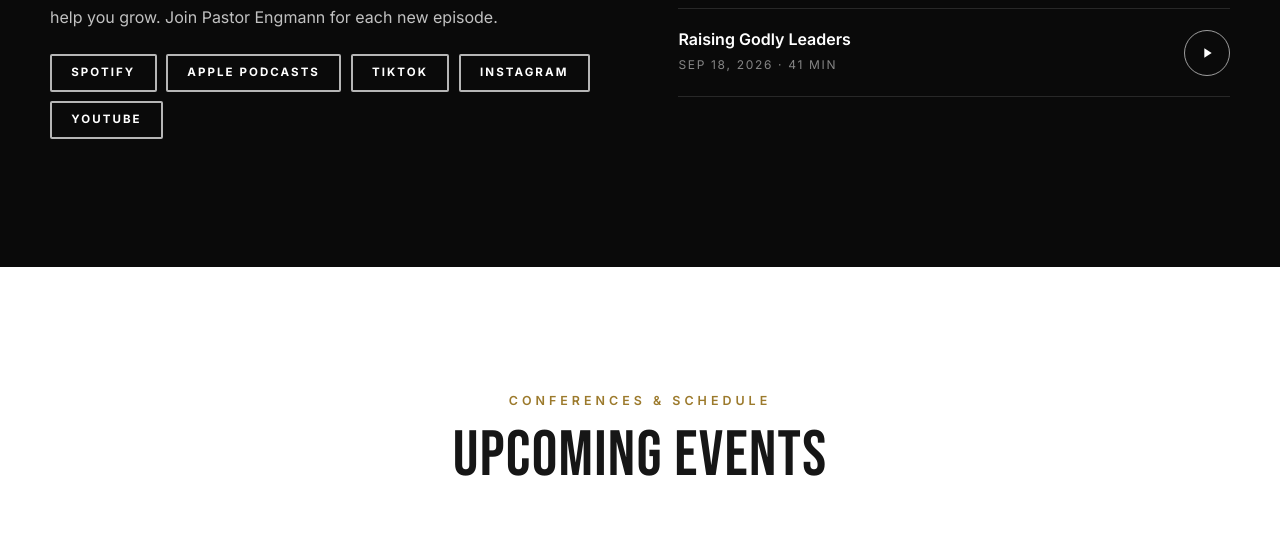
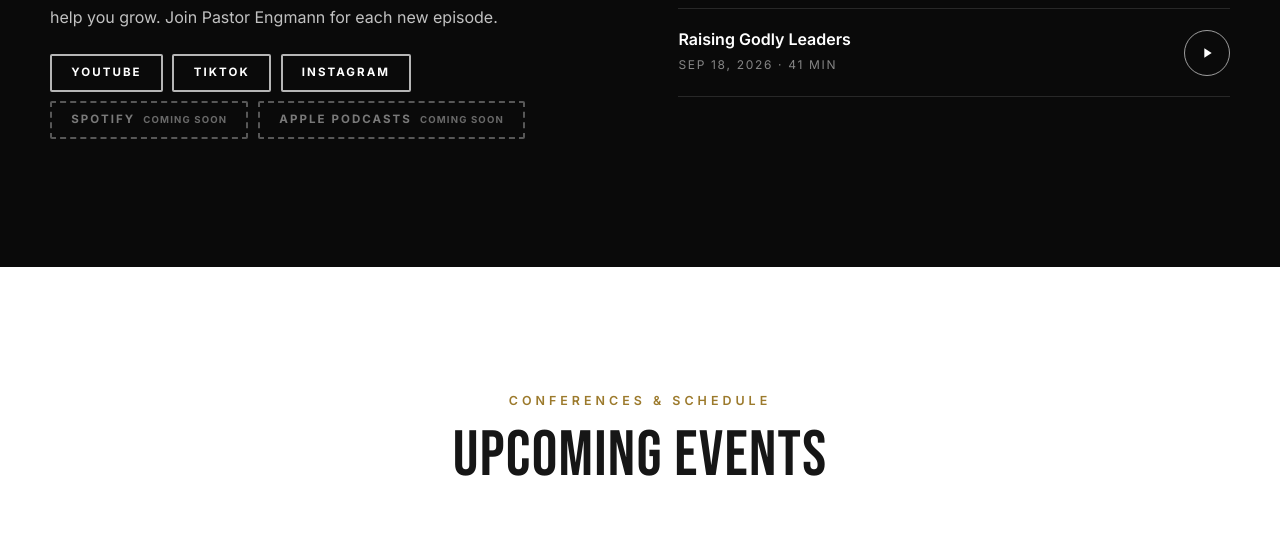
Before and after one commit to prynzdigital/reyan, a plain HTML site: page index.html in a window 1280 px wide. Shown: the part 6563-7104 px from the top of the page. Drawn offline with Linux system fonts and the light colour scheme.

Commit message:
Reorder podcast buttons; mark Spotify and Apple Podcasts coming soon
YouTube, TikTok and Instagram come first. Spotify and Apple Podcasts
sit underneath as disabled 'Coming soon' buttons until their links are
added in site-data.js; episode play buttons fall back to YouTube.

Co-Authored-By: Claude Opus 5.5 <noreply@anthropic.com>

```diff
--- a/index.html
+++ b/index.html
@@ -203,11 +203,13 @@
           <h2 class="podcast-logo"><img src="images/faith-cafe-logo.png" alt="Faith Café Podcast" width="891" height="725" /></h2>
           <p>Real stories, honest conversations and fresh insight from the Word to help you grow. Join <span data-bind="preacherName">Pastor Engmann</span> for each new episode.</p>
           <div class="platforms">
-            <a data-href="spotify" target="_blank" rel="noopener" class="btn btn-outline-light btn-sm">Spotify</a>
-            <a data-href="applePodcasts" target="_blank" rel="noopener" class="btn btn-outline-light btn-sm">Apple Podcasts</a>
+            <a data-href="youtubeChannel" target="_blank" rel="noopener" class="btn btn-outline-light btn-sm">YouTube</a>
             <a data-href="podcastTiktok" target="_blank" rel="noopener" class="btn btn-outline-light btn-sm">TikTok</a>
             <a data-href="podcastInstagram" target="_blank" rel="noopener" class="btn btn-outline-light btn-sm">Instagram</a>
-            <a data-href="youtubeChannel" target="_blank" rel="noopener" class="btn btn-outline-light btn-sm">YouTube</a>
+          </div>
+          <div class="platforms platforms-more">
+            <a data-href="spotify" data-soon target="_blank" rel="noopener" class="btn btn-outline-light btn-sm">Spotify</a>
+            <a data-href="applePodcasts" data-soon target="_blank" rel="noopener" class="btn btn-outline-light btn-sm">Apple Podcasts</a>
           </div>
         </div>
         <div class="reveal">
--- a/script.js
+++ b/script.js
@@ -57,6 +57,13 @@
     const v = hrefs[el.dataset.href];
     if (v) el.href = v;
     if (v && !isExternal(v)) { el.removeAttribute("target"); el.removeAttribute("rel"); }
+    // A platform without a link yet shows as "coming soon" instead of a dead button.
+    if (!v && el.hasAttribute("data-soon")) {
+      el.removeAttribute("href");
+      el.setAttribute("aria-disabled", "true");
+      el.classList.add("is-soon");
+      el.insertAdjacentHTML("beforeend", ' <small>Coming soon</small>');
+    }
   });
   $("#year").textContent = new Date().getFullYear();
 
--- a/site-data.js
+++ b/site-data.js
@@ -35,8 +35,8 @@ window.SITE = {
   },
 
   links: {
-    spotify: "https://open.spotify.com/",
-    applePodcasts: "https://podcasts.apple.com/",
+    spotify: "",        // add the Faith Café Spotify link when ready (shows "Coming soon" until then)
+    applePodcasts: "",  // add the Faith Café Apple Podcasts link when ready
     podcastTiktok: "https://www.tiktok.com/@richardengmann",
     podcastInstagram: "https://www.instagram.com/", // PLACEHOLDER — Faith Café Podcast Instagram page
     givingLink: "#partner",       // your PayPal / Stripe / giving page
--- a/styles.css
+++ b/styles.css
@@ -241,6 +241,9 @@ p { margin: 0 0 1.1em; }
 .tile-logo img { width: min(220px, 70%); height: auto; margin-inline: auto; }
 .podcast-copy > p:not(.kicker) { color: rgba(255,255,255,.75); }
 .platforms { display: flex; flex-wrap: wrap; gap: .6rem; margin-top: 1.4rem; }
+.platforms-more { margin-top: .6rem; }
+.btn.is-soon { opacity: .45; border-style: dashed; cursor: default; pointer-events: none; }
+.btn.is-soon small { font-size: .6rem; letter-spacing: .12em; opacity: .85; }
 .episode-list { list-style: none; padding: 0; margin: 0; border-top: 1px solid rgba(255,255,255,.12); }
 .episode { display: grid; grid-template-columns: 1fr auto; gap: 1rem; align-items: center; padding: 1.15rem 0; border-bottom: 1px solid rgba(255,255,255,.12); }
 .episode h4 { margin: 0; font: 600 1rem/1.4 var(--sans); }
--- a/sw.js
+++ b/sw.js
@@ -1,6 +1,6 @@
 /* Service worker: lets the installed app open offline and load instantly.
    Files load from the network first (always fresh) and fall back to the cache offline. */
-const VERSION = "rem-v10";
+const VERSION = "rem-v11";
 const ASSETS = [
   "./",
   "index.html",
```
